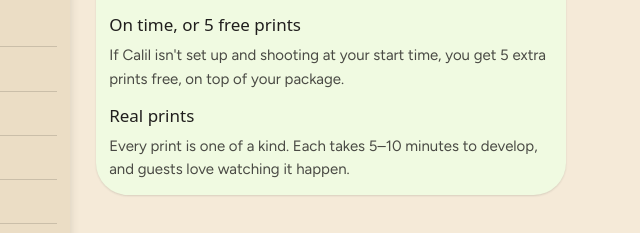
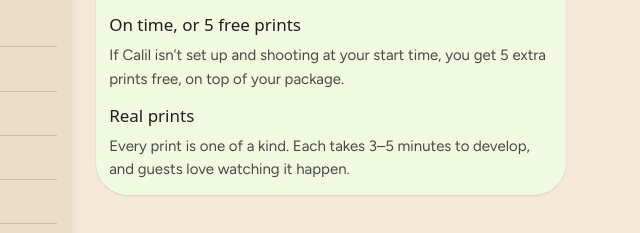
Before and after one commit to Calil-Hall/tangible-memories, a website: page index.html in a window 1280 px wide. Shown: the part 1941-2174 px from the top of the page, 640-1280 px from the left. Drawn offline with Linux system fonts and the light colour scheme; a web font is replaced by a local one.

Commit message:
Copy: prints take 3–5 minutes to develop
Co-Authored-By: Claude Opus 5.5 <noreply@anthropic.com>
Claude-Session: https://claude.ai/code/session_01YRRJ6veBLGvsoh9Bmwxp4x

```diff
--- a/index.html
+++ b/index.html
@@ -558,7 +558,7 @@ a:hover{color:var(--color-accent-800);}
         <div class="card-title">On time, or <span class="js-bonus">5</span> free prints</div>
         <p class="card-body">If Calil isn't set up and shooting at your start time, you get <span class="js-bonus">5</span> extra prints free, on top of your package.</p>
         <div class="card-title">Real prints</div>
-        <p class="card-body">Every print is one of a kind. Each takes 5–10 minutes to develop, and guests love watching it happen.</p>
+        <p class="card-body">Every print is one of a kind. Each takes 3–5 minutes to develop, and guests love watching it happen.</p>
       </div>
     </div>
   </section>
```
